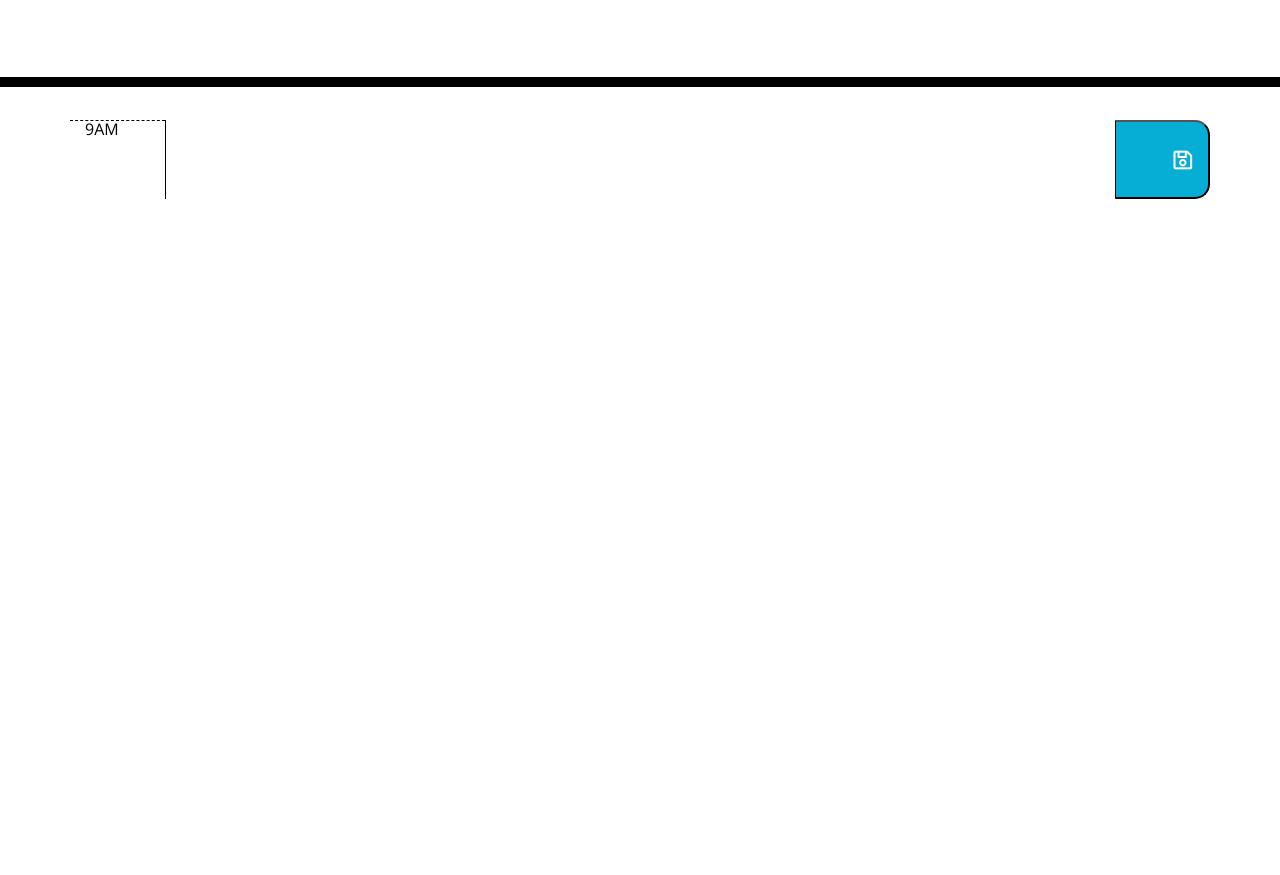
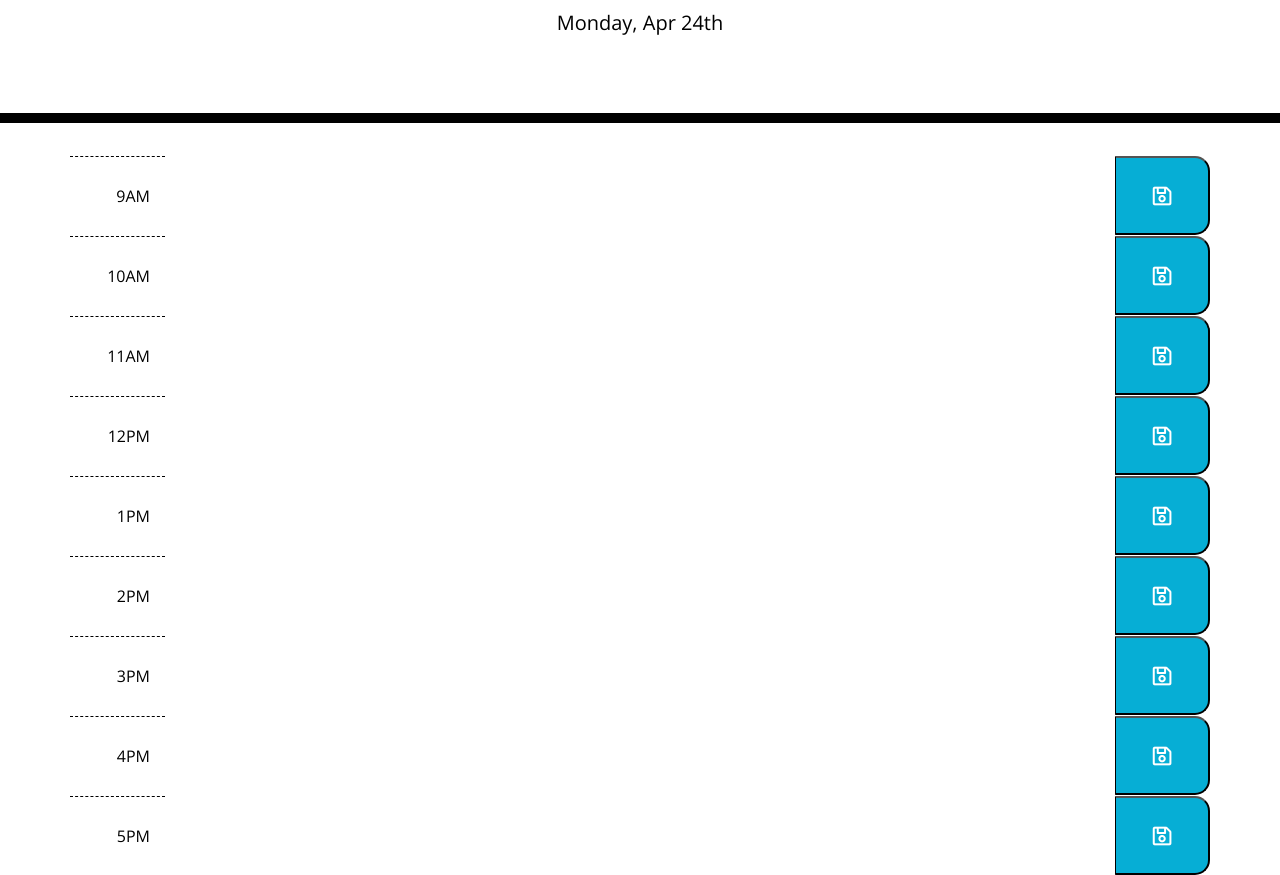
Before and after one commit to KCM45/work-day-scheduler, a plain HTML site: page index.html in a window 1280 px wide. Shown: the part 181-1056 px from the top of the page. Before the commit the page ends 800 px from the top, so only its background shows below. Drawn offline with nearby package versions, Linux system fonts and the light colour scheme; files that its build step writes are made by us from their sources.

Commit message:
Added color formatting to description areas

```diff
--- a/assets/css/style.css
+++ b/assets/css/style.css
@@ -25,6 +25,7 @@ textarea {
 
 .description {
   white-space: pre-wrap;
+  border: 1px solid white;
 }
 
 .time-block {
@@ -39,6 +40,9 @@ textarea {
 }
 
 .hour {
+  display: flex;
+  justify-content: flex-end;
+  align-items: center;
   background-color: #ffffff;
   color: #000000;
   border-top: 1px dashed #000000;
@@ -60,6 +64,9 @@ textarea {
 }
 
 .saveBtn {
+  display: flex;
+  justify-content: center;
+  align-items: center;
   border-left: 1px solid black;
   border-top-right-radius: 15px;
   border-bottom-right-radius: 15px;
--- a/assets/js/script.js
+++ b/assets/js/script.js
@@ -1,4 +1,45 @@
+/** @format */
+let now = moment();
+document.querySelector("#currentDay").textContent = now.format("dddd, MMM Do");
 
-let now = dayjs();
-let displayDate = document.querySelector("#displayDate");
-displayDate.textContent = now.format("dddd, MMM D YYYY");
+function descColor() {
+  for (let i = 9; i < 18; i++) {
+    let displayTime =
+      now.format("YYYY-MM-DD") +
+      "T" +
+      ("0" + i.toString()).slice(-2) +
+      ":00:00Z";
+    displayTime = moment(displayTime);
+
+    // Set description area red if same hour
+    if (now.hour() === i) {
+      document
+        .querySelector(".d" + i.toString())
+        .setAttribute(
+          "class",
+          "description col-10 d" + i.toString() + " col-1 present"
+        );
+    }
+
+    // Set description area gray if before current time
+    else if (displayTime.isBefore(now)) {
+      document
+        .querySelector(".d" + i.toString())
+        .setAttribute(
+          "class",
+          "description col-10 d" + i.toString() + " col-1 past"
+        );
+    }
+    // Set description area green if after current time
+    else if (displayTime.isBefore(now)) {
+      document
+        .querySelector(".d" + i.toString())
+        .setAttribute(
+          "class",
+          "description col-10 d" + i.toString() + " col-1 future"
+        );
+    }
+  }
+}
+
+descColor();
--- a/index.html
+++ b/index.html
@@ -20,7 +20,7 @@
       href="https://fonts.googleapis.com/css?family=Open+Sans&display=swap"
       rel="stylesheet"
     />
-    <link rel="stylesheet" href="style.css" />
+    <link rel="stylesheet" href="assets/css/style.css" />
     <title>Work Day Scheduler</title>
   </head>
 
@@ -33,10 +33,74 @@
     <div class="container">
       <!-- Timeblocks go here -->
       <div class="row">
-        <div class="hour 9AM col-1">9AM</div>
-        <textarea class="description col-10"></textarea>
+        <div class="hour 9 col-1">9AM</div>
+        <textarea class="description col-10 d9"></textarea>
 
-        <button id="saveBtn" class="saveBtn col-1">
+        <button id="saveBtn" class="saveBtn col-1 b9">
+          <i class="far fa-save fa-lg"></i>
+        </button>
+      </div>
+      <div class="row">
+        <div class="hour 10 col-1">10AM</div>
+        <textarea class="description col-10 d10"></textarea>
+
+        <button id="saveBtn" class="saveBtn col-1 b10">
+          <i class="far fa-save fa-lg"></i>
+        </button>
+      </div>
+      <div class="row">
+        <div class="hour 11 col-1">11AM</div>
+        <textarea class="description col-10 d11"></textarea>
+
+        <button id="saveBtn" class="saveBtn col-1 b11">
+          <i class="far fa-save fa-lg"></i>
+        </button>
+      </div>
+      <div class="row">
+        <div class="hour 12 col-1">12PM</div>
+        <textarea class="description col-10 d12"></textarea>
+
+        <button id="saveBtn" class="saveBtn col-1 b12">
+          <i class="far fa-save fa-lg"></i>
+        </button>
+      </div>
+      <div class="row">
+        <div class="hour 13 col-1">1PM</div>
+        <textarea class="description col-10 d13"></textarea>
+
+        <button id="saveBtn" class="saveBtn col-1 b13">
+          <i class="far fa-save fa-lg"></i>
+        </button>
+      </div>
+      <div class="row">
+        <div class="hour 14 col-1">2PM</div>
+        <textarea class="description col-10 d14"></textarea>
+
+        <button id="saveBtn" class="saveBtn col-1 b14">
+          <i class="far fa-save fa-lg"></i>
+        </button>
+      </div>
+      <div class="row">
+        <div class="hour 15 col-1">3PM</div>
+        <textarea class="description col-10 d15"></textarea>
+
+        <button id="saveBtn" class="saveBtn col-1 b15">
+          <i class="far fa-save fa-lg"></i>
+        </button>
+      </div>
+      <div class="row">
+        <div class="hour 16 col-1">4PM</div>
+        <textarea class="description col-10 d16"></textarea>
+
+        <button id="saveBtn" class="saveBtn col-1 b16">
+          <i class="far fa-save fa-lg"></i>
+        </button>
+      </div>
+      <div class="row">
+        <div class="hour 17 col-1">5PM</div>
+        <textarea class="description col-10 d17"></textarea>
+
+        <button id="saveBtn" class="saveBtn col-1 b17">
           <i class="far fa-save fa-lg"></i>
         </button>
       </div>
@@ -44,6 +108,6 @@
 
     <script src="https://cdnjs.cloudflare.com/ajax/libs/jquery/3.2.1/jquery.min.js"></script>
     <script src="https://cdnjs.cloudflare.com/ajax/libs/moment.js/2.24.0/moment.min.js"></script>
-    <script src="./script.js"></script>
+    <script src="assets/js/script.js"></script>
   </body>
 </html>
```
